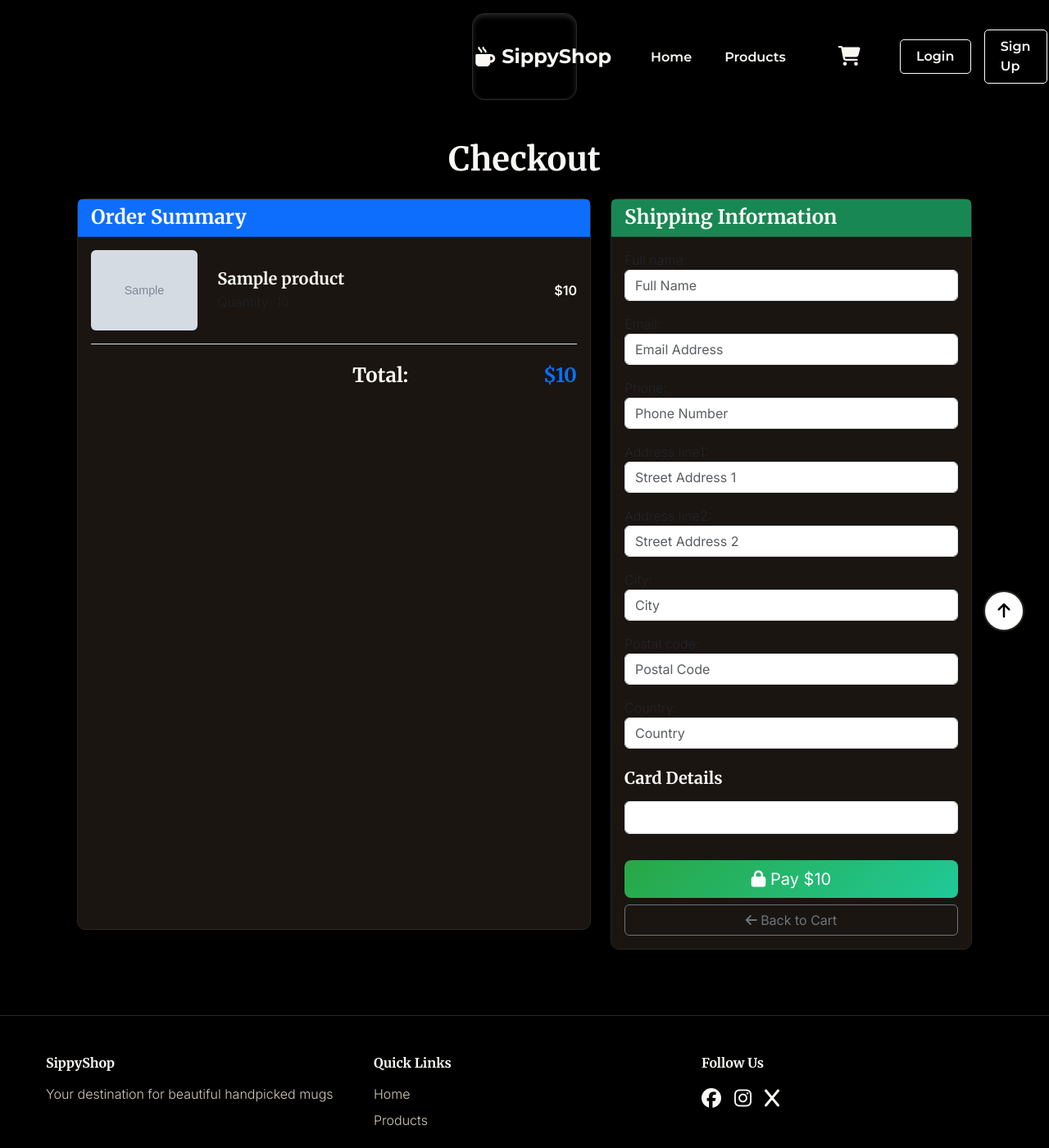
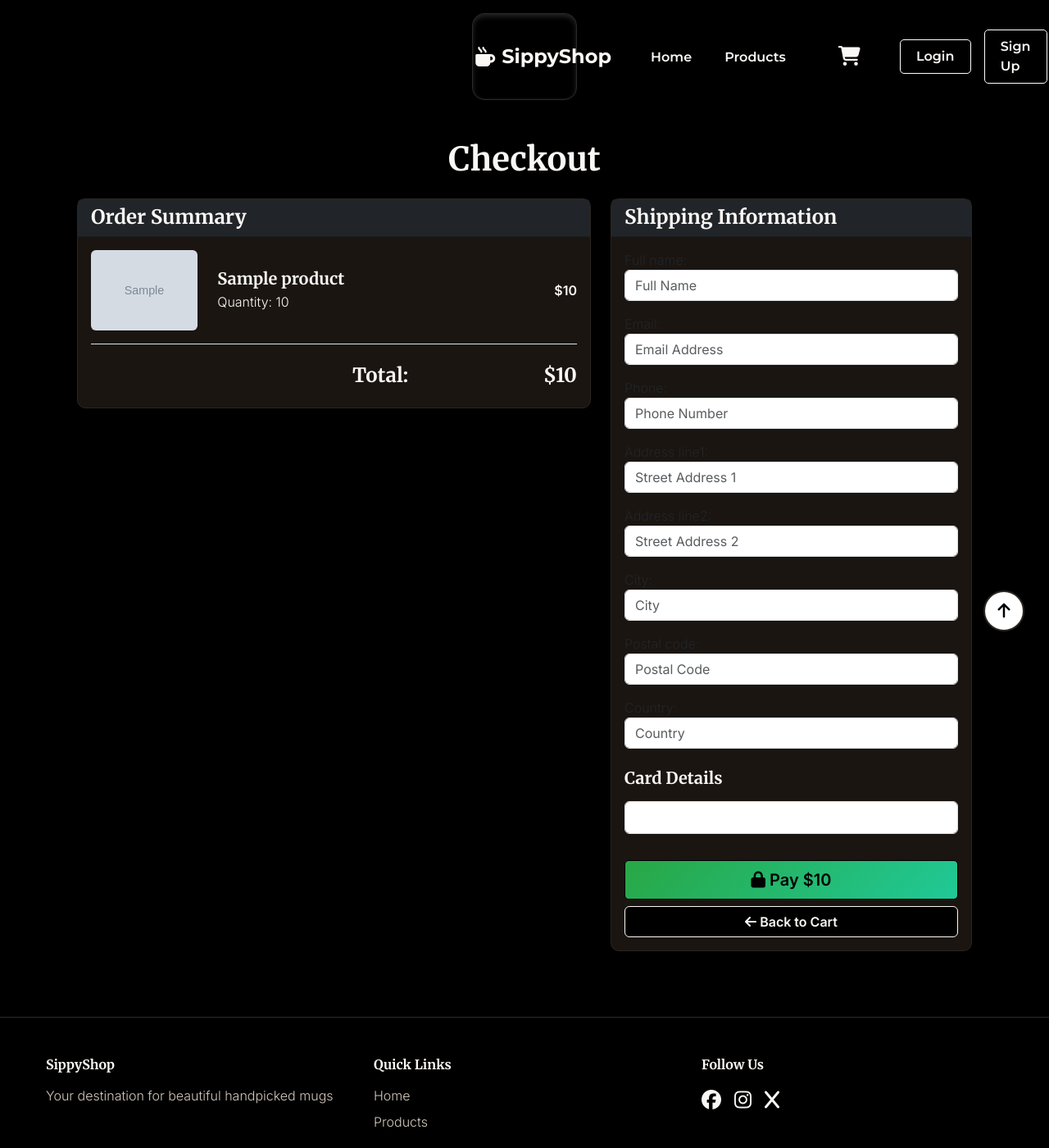
Before and after one commit to lin-yang-2713/sippyshop, a Django app: template products/templates/products/checkout.html in a window 1280 px wide. Shown: the top 1400 px of the page at 82% size. Run offline with Django 4.2, Linux system fonts and the light colour scheme; tables that the repository leaves empty hold one stand-in row (values such as "Sample post"); the template is opened without the code that fills it: values that come from a table or form of the project are taken from there, most other values are stand-ins (such as "Sample title", 1, 10 or a date in 2020); grey boxes marked "Sample" are stand-in pictures; some libraries are stand-ins or nearby versions.

Commit message:
styled the stripe pay button to same style as the page

```diff
--- a/products/static/css/checkout.css
+++ b/products/static/css/checkout.css
@@ -4,13 +4,6 @@
     object-fit: cover;
 }
 
-.checkout-item {
-    transition: background-color 0.2s ease;
-}
-
-.checkout-item:hover {
-    background-color: #f8f9fa;
-}
 
 .card {
     border-radius: 10px;
@@ -80,3 +73,48 @@
     height: 40px;
     padding-top: 10px;
 }
+
+/* pay button styling */
+#submit-button {
+    color: #000 !important;
+    border: 1px solid #000;
+    border-radius: 5px;
+    font-weight: 600;
+    transition: all 0.3s ease;
+}
+
+#submit-button:hover {
+    background-color: #faf8f5 !important;
+    color: #000 !important;
+    transform: scale(1.05);
+}
+
+#submit-button:disabled {
+    opacity: 0.7;
+    cursor: not-allowed;
+    transform: none;
+}
+/* back to cart button */
+.sippy-btn {
+    background-color: #000;
+    color: #faf8f5;
+    border: 1px solid #faf8f5;
+    font-weight: 600;
+    transition: all 0.3s ease;
+}
+
+.sippy-btn:hover {
+    background-color: #faf8f5;
+    color: #000;
+    transform: scale(1.03);
+}
+/* make quantity text white in order summary */
+.checkout-item .text-muted {
+    color: #faf8f5 !important;
+}
+
+/* fix order summary card */
+.order-summary-card {
+    height: auto;
+    display: block;
+}
--- a/products/static/js/stripe-checkout.js
+++ b/products/static/js/stripe-checkout.js
@@ -7,10 +7,10 @@
 // Stripe Card Element style configuration
 const stripeCardStyle = {
     base: {
-        color: '#000',
+        color: '#fff',
         fontSize: '16px',
         '::placeholder': {
-            color: '#aab7c4'
+            color: '#d4c9bb'
         }
     },
     invalid: {
--- a/products/templates/products/checkout.html
+++ b/products/templates/products/checkout.html
@@ -12,8 +12,8 @@
     <div class="row g-4">
         <!-- order summary here-->
          <div class="col-md-7 mb-4">
-            <div class="card shadow-sm">
-                <div class="card-header bg-primary text-white">
+            <div class="card shadow-sm order-summary-card">
+                <div class="card-header bg-dark text-white">
                     <h4 class="mb-0">Order Summary</h4>
                 </div>
                 <div class="card-body">
@@ -42,7 +42,7 @@
                             <h4>Total:</h4>
                         </div>
                         <div class="col-4 text-end">
-                            <h4 class="text-primary">${{ total }}</h4>
+                            <h4 class="text-amount">${{ total }}</h4>
                         </div>
                     </div>
                 </div>
@@ -51,8 +51,8 @@
 
          <!-- checkout form right side here-->
           <div class="col-md-5">
-            <div class="card shadow-sm">
-                <div class="card-header bg-success text-white">
+            <div class="card shadow-sm shipping-card">
+                <div class="card-header bg-dark text-white">
                     <h4 class="mb-0">Shipping Information</h4>
                 </div>
                 <div class="card-body">
@@ -69,7 +69,7 @@
                         <span id="spinner" class="spinner-border spinner-border-sm d-none" role="status"></span>
                      </button>
 
-                     <a href="{% url 'view_cart' %}" class="btn btn-outline-secondary w-100 mt-2">
+                     <a href="{% url 'view_cart' %}" class="btn sippy-btn w-100 mt-2">
                         <i class="fas fa-arrow-left"></i> Back to Cart
                         </a>
                     </form>
```
Also changed, not shown: products/static/css/cart.css (line endings or trailing spaces).
